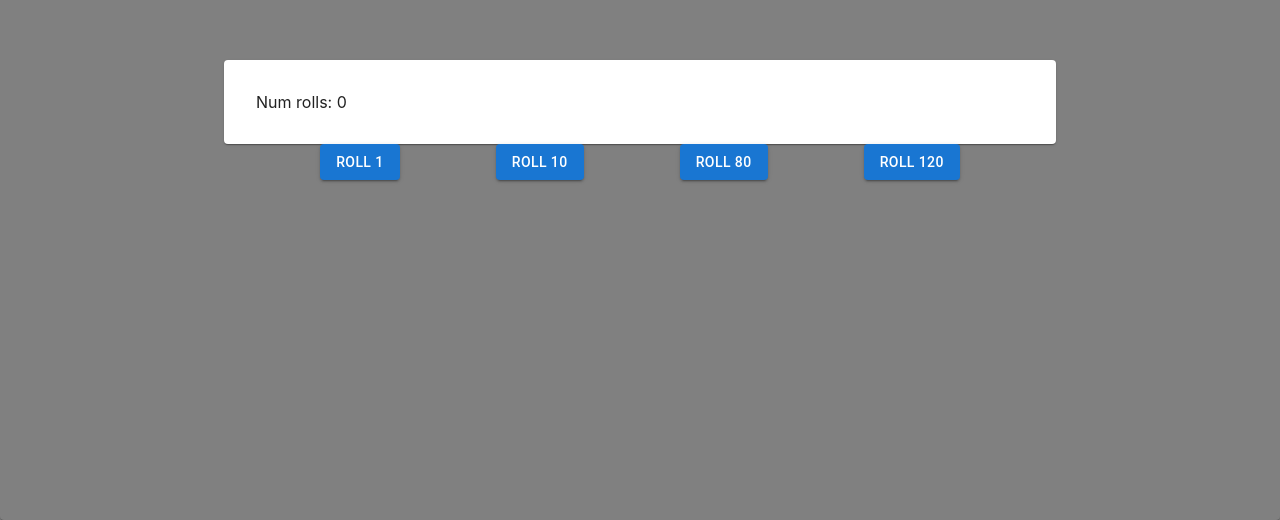
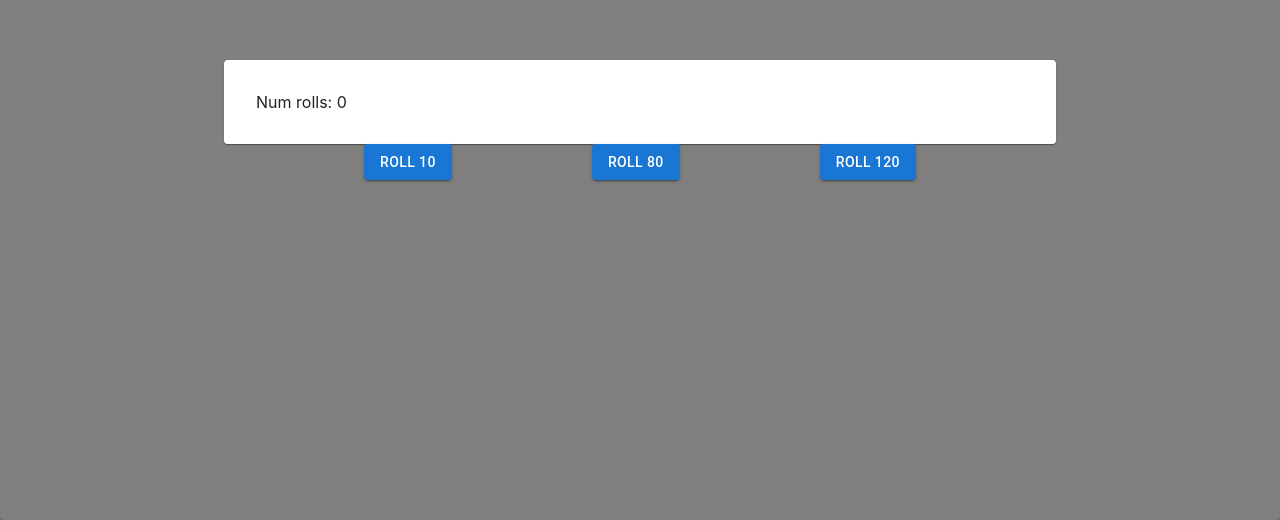
Before and after one commit to Moistbobo/tof-gacha-sim, a React (Create React App) app: page / in a window 1280 px wide. Shown: the part 280-800 px from the top of the page. Built offline with nearby package versions, Linux system fonts and the light colour scheme.

Commit message:
chore: test

```diff
--- a/src/pages/Main/index.tsx
+++ b/src/pages/Main/index.tsx
@@ -74,9 +74,9 @@ const Main = () => {
             width: '100%',
             justifyContent: 'space-evenly',
           }}>
-          <Button variant="contained" onClick={() => handleRollGacha(1)}>
-            Roll 1
-          </Button>
+          {/* <Button variant="contained" onClick={() => handleRollGacha(1)}> */}
+          {/*  Roll 1 */}
+          {/* </Button> */}
 
           <Button variant="contained" onClick={() => handleRollGacha(10)}>
             Roll 10
```
